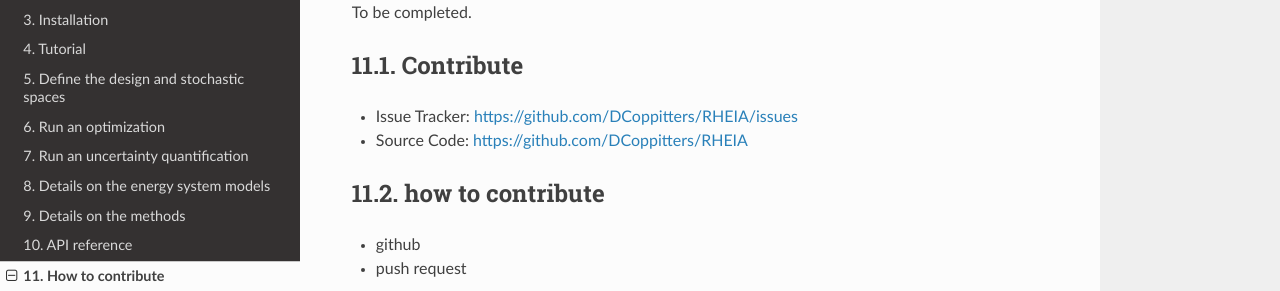
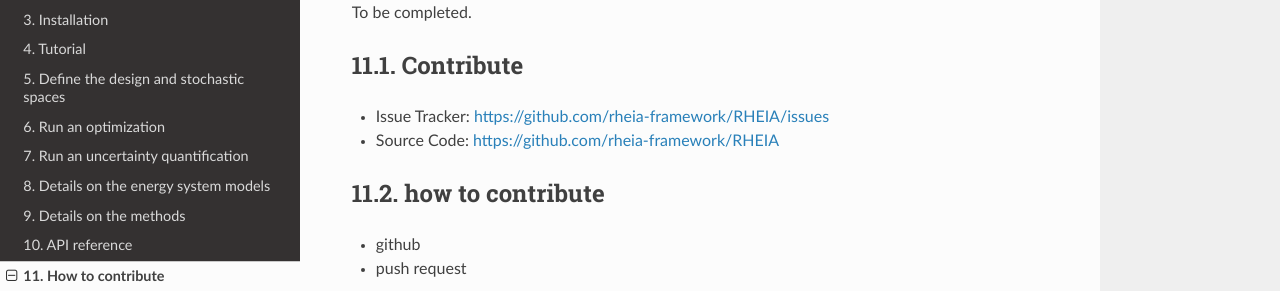
Before and after one commit to rheia-framework/RHEIA, a Sphinx documentation site: the page built from docs/sphinx/contribution.rst, in a window 1280 px wide. Shown: the part 159-450 px from the top of the page. Built offline with Sphinx 7.4.7 and the Read the Docs theme 2.0.0, drawn with Linux system fonts in a browser that asks for light colours; pages that are not in the unit, such as notebooks, are missing from menus; part of the change alters nothing that is shown.

Commit message:
Update contribution.rst

```diff
--- a/docs/sphinx/contribution.rst
+++ b/docs/sphinx/contribution.rst
@@ -8,8 +8,8 @@ To be completed.
 Contribute
 ----------
 
-- Issue Tracker: https://github.com/DCoppitters/RHEIA/issues
-- Source Code: https://github.com/DCoppitters/RHEIA
+- Issue Tracker: https://github.com/rheia-framework/RHEIA/issues
+- Source Code: https://github.com/rheia-framework/RHEIA
 
 
 how to contribute
```
